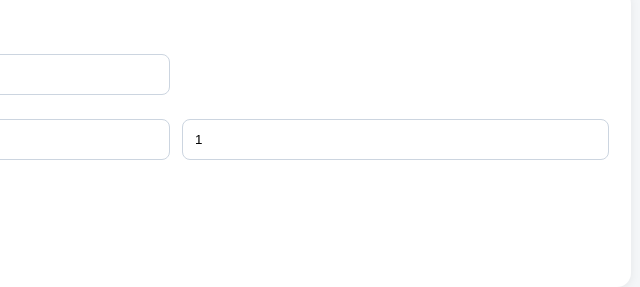
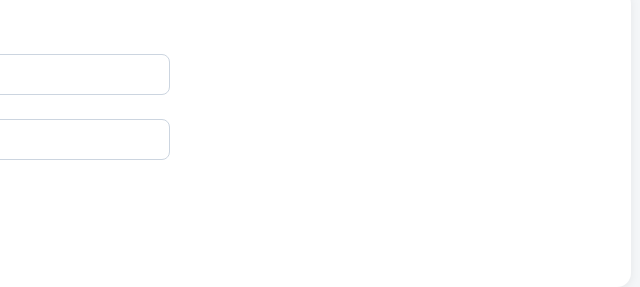
Before and after one commit to lucashzm/pedidos_vendas_decoralar, a plain HTML site: page index.html in a window 1280 px wide. Shown: the part 682-969 px from the top of the page, 464-1104 px from the left. Drawn offline with Linux system fonts and the light colour scheme; no server answers.

Commit message:
Update index.html

```diff
--- a/index.html
+++ b/index.html
@@ -13,7 +13,7 @@
 <section><h2>Endereço de entrega</h2><div class="grid"><input id="cep" placeholder="CEP"><input id="rua" placeholder="Rua"><input id="numero" placeholder="Número"><input id="bairro" placeholder="Bairro"><input id="cidade" placeholder="Cidade"></div></section>
 <section><h2>Produtos</h2><div class="grid"><input id="buscaProduto" placeholder="Pesquisar produto por nome ou SKU">
 <div id="resultadoBusca"></div>
-<input id="quantidade" type="number" value="1" min="1"><input id="quantidade" type="number" value="1" min="1"></div><button id="adicionarProduto">+ Adicionar produto</button><ul id="listaProdutos"></ul><h3>Total: R$ <span id="total">0,00</span></h3></section>
+<input id="quantidade" type="number" value="1" min="1"></div><button id="adicionarProduto">+ Adicionar produto</button><ul id="listaProdutos"></ul><h3>Total: R$ <span id="total">0,00</span></h3></section>
 <section><h2>Pagamento e entrega</h2><div class="grid"><select id="pagamento"><option>Pix</option><option>Cartão</option><option>Boleto</option><option>À vista</option></select><input id="frete" placeholder="Frete"></div></section>
 <section><h2>Vendedor</h2><input id="vendedorNome" placeholder="Nome do vendedor"><textarea id="observacoes" placeholder="Observações"></textarea></section>
 <button id="finalizar">Finalizar pedido</button>
```
